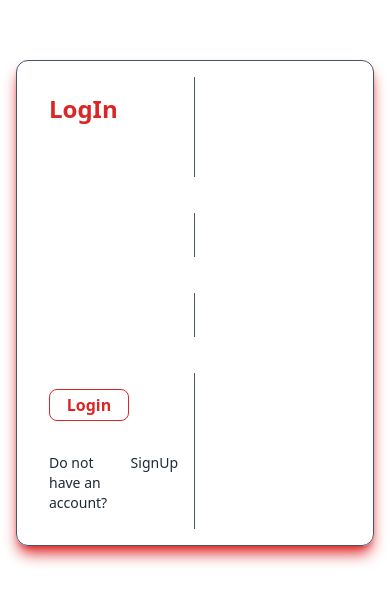
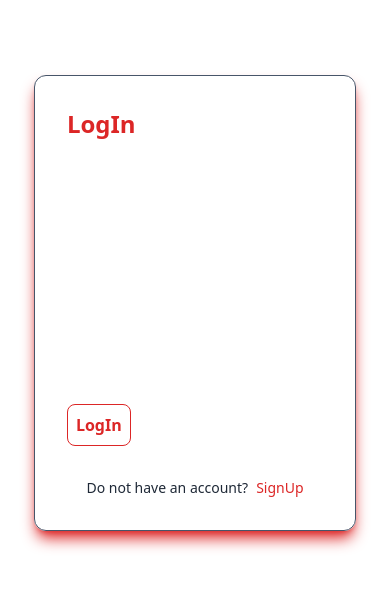
Before and after one commit to habibsibtain/-Life-Personalized-Instagram-Clone-with-Mood-Based-Feed-Curation-, a Next.js app: page /login in a window 390 px wide. Shown: the part 119-722 px from the top of the page. Built offline with nearby package versions, Linux system fonts and the light colour scheme.

Commit message:
responsive design to login and signup

```diff
--- a/app/api/auth/signup/route.ts
+++ b/app/api/auth/signup/route.ts
@@ -7,6 +7,18 @@ export async function POST(request: Request) {
   await dbConnect();
   try {
     const { fullname, username, email, password } = await request.json();
+
+    if(!fullname || !username || !email || !password) {
+      return Response.json(
+        {
+          success: false,
+          message: "All fields are required",
+        },
+        {
+          status: 400,
+        }
+      );
+    }
 
     const existingUsername = await User.findOne({ username });
     if (existingUsername) {
@@ -30,6 +42,7 @@ export async function POST(request: Request) {
         email,
         password: hashPassword,
       });
+
       await newUser.save();
       const token = jwt.sign(
         { userId: newUser._id },
--- a/app/login/page.tsx
+++ b/app/login/page.tsx
@@ -5,6 +5,7 @@ import { useRouter } from "next/navigation";
 import React from "react";
 
 const Page = () => {
+  const [loading , setLoading] = React.useState(false)
   const router = useRouter();
   const [loginDetails, setLoginDetails] = React.useState({
     username: "",
@@ -14,23 +15,25 @@ const Page = () => {
 
   const handleLogin = async(e: React.FormEvent<HTMLFormElement>) => {
     e.preventDefault();
+    setLoading(true)
     await axios.post(`/api/auth/login`, loginDetails)
     .then((res) => {
-      console.log(res)
+      if(res.data.token){
       localStorage.setItem('token', res.data.token)
       router.push('/')
+      }
     })
     .catch((err) => {
       console.log(err)
-    })
+    }).finally(() => setLoading(false))
   }
   return (
     <>
       <div className="flex justify-center h-screen items-center p-4 ">
-        <div className="grid grid-cols-2 border p-4 rounded-xl border-slate-600 shadow-lg shadow-red-600">
-          <form onSubmit={handleLogin} className="flex flex-col border-r p-4  border-slate-600  ">
+        <div className="grid grid-row-2 lg:grid-cols-2 border p-4 rounded-xl border-slate-600 shadow-lg shadow-red-600 w-[90%] lg:w-[50rem] ">
+          <form onSubmit={handleLogin} className="flex flex-col lg:border-r p-4  border-slate-600  ">
           <h1 className="text-2xl font-bold text-red-600 mb-6">LogIn</h1>
-          <div className="mb-8 flex flex-col w-[20rem] ">
+          <div className="mb-8 flex flex-col ">
 
             <label htmlFor="Username" className="text-white text-sm">
               Username
@@ -38,7 +41,7 @@ const Page = () => {
             <input
               type="text"
               id="Username"
-              className=" mt-2 mb-4  rounded-lg p-2 outline-none text-sm"
+              className=" mt-2 mb-4 w-full rounded-lg p-2 outline-none text-sm"
               onChange={(e) => setLoginDetails({...loginDetails, username: e.target.value})}
               value={loginDetails.username}
             />
@@ -63,12 +66,13 @@ const Page = () => {
               value={loginDetails.password}
             />
             <div className="mt-4">
-              <button type="submit" className="border w-[5rem] h-[2rem] rounded-lg  border-red-600 text-red-600 hover:bg-red-600 hover:text-white  font-semibold ">
-                Login
+              <button type="submit" className={`border
+                p-2 rounded-lg  border-red-600 text-red-600 hover:bg-red-600 hover:text-white  font-semibold ${loading? 'opacity-50 cursor-not-allowed ' : ''}`} >
+                {loading? 'Logging in...' : 'LogIn'}
               </button>
             </div>
           </div>
-          <p className=" text-sm flex gap-2 justify-center"> Do not have an account? <Link href={'/signup'}> SignUp </Link> </p>
+          <p className={`text-sm flex gap-2 justify-center`}> Do not have an account? <Link href={'/signup'} className={`text-red-600 ${loading? 'opacity-50 cursor-not-allowed ' : ''}`}> SignUp </Link> </p>
           </form>
           <div className="flex justify-center items-center">
 
--- a/app/signup/page.tsx
+++ b/app/signup/page.tsx
@@ -1,5 +1,6 @@
 'use client'
 import axios from 'axios'
+import { set } from 'mongoose'
 import Link from 'next/link'
 import { useRouter } from 'next/navigation'
 import React from 'react'
@@ -12,19 +13,22 @@ const Page = () => {
     email: '',
     password: '',
   })
+  const [loading, setLoading] = React.useState(false)
 
   const handleSignup = async (e:React.FormEvent<HTMLFormElement>) => {
     e.preventDefault()
+    setLoading(true)
     await axios
       .post(`/api/auth/signup`, signupDetails)
       .then((res) => {
-        console.log(res)
+        if(res.data.token){
         localStorage.setItem('token', res.data.token)
         router.push('/')
+        }
       })
       .catch((err) => {
         console.log(err)
-      })
+      }).finally(() => setLoading(false))
   }
   return (
     <>
@@ -94,12 +98,12 @@ const Page = () => {
               value={signupDetails.password}
             />
             <div className="mt-4">
-              <button type="submit" className="border w-[5rem] h-[2rem] rounded-lg  border-red-600 text-red-600 hover:bg-red-600 hover:text-white  font-semibold ">
-                SignUp
+              <button type="submit" className={`border p-2 rounded-lg  border-red-600 text-red-600 hover:bg-red-600 hover:text-white  font-semibold ${loading?"opacity-50 cursor-not-allowed":""}`} >
+                {loading?"Signing Up...":"Sign Up"}
               </button>
             </div>
           </div>
-          <p className=" text-sm flex gap-2 justify-center"> Already have an account? <Link href={'/login'}> Login </Link> </p>
+          <p className=" text-sm flex gap-2 justify-center"> Already have an account? <Link href={'/login'} className={`text-red-600 ${loading?"opacity-50 cursor-not-allowed":""}`} > Login </Link> </p>
           </form>
         </div>
       </div>
```
